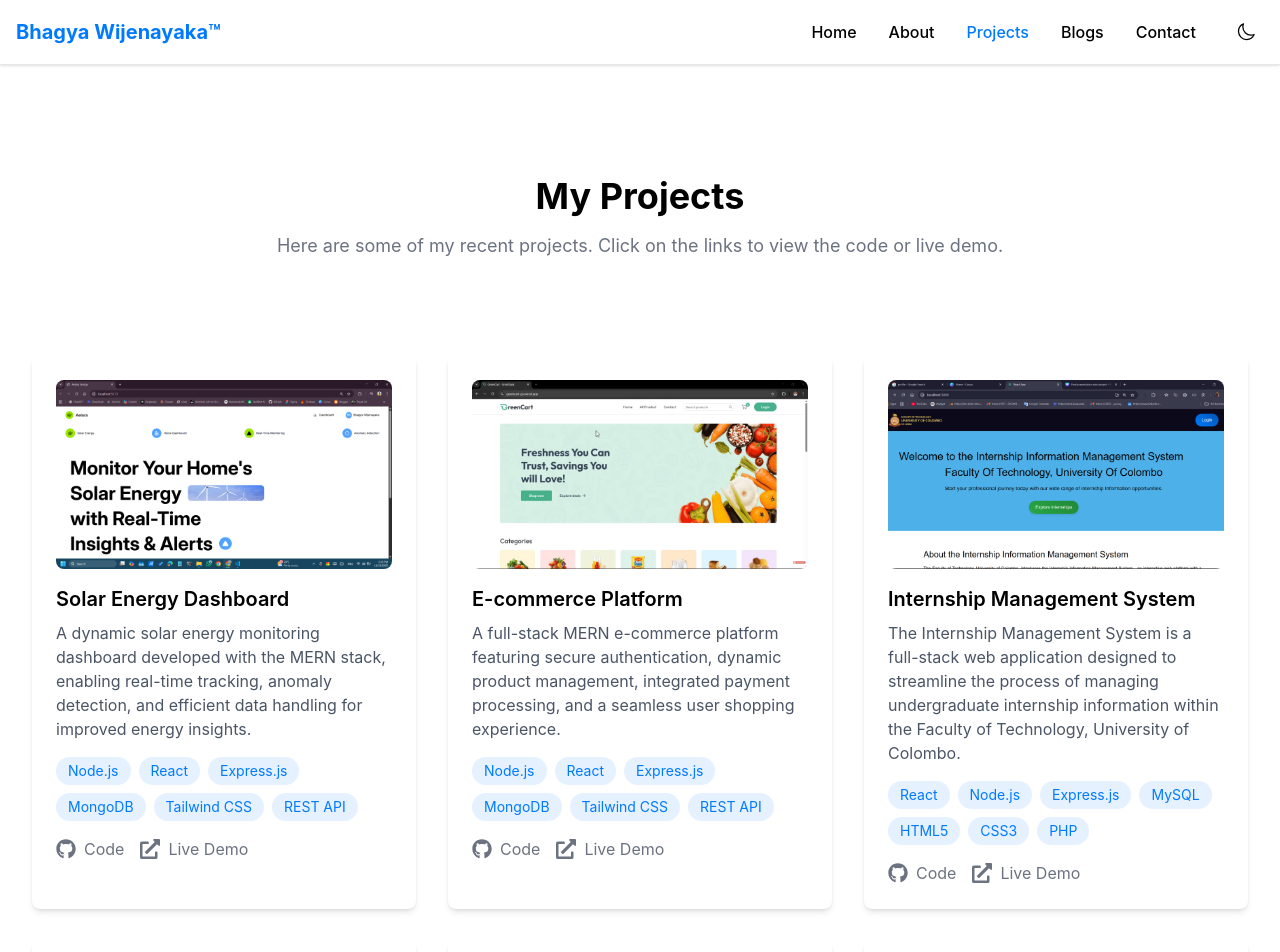
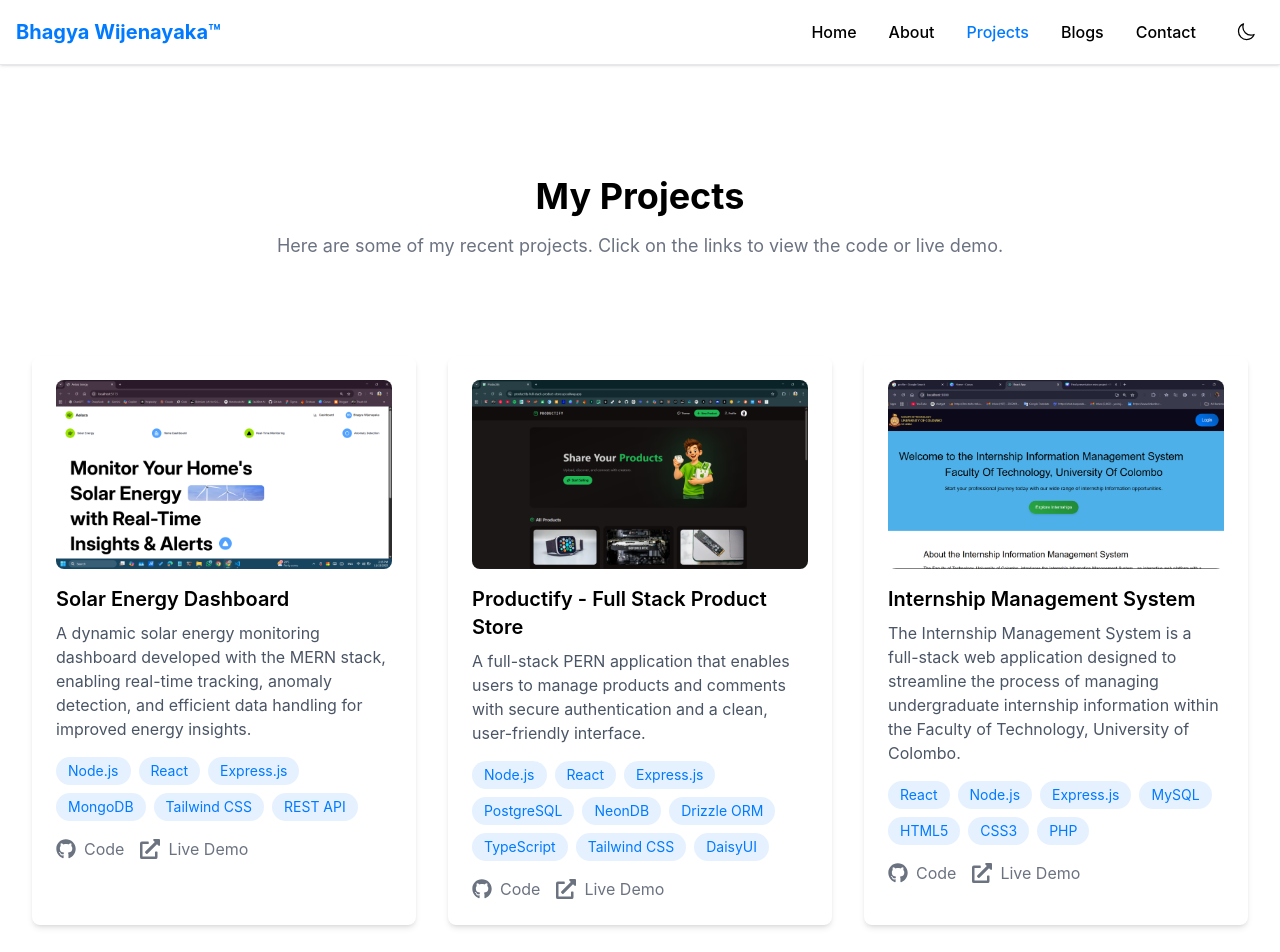
Before and after one commit to BhagyaSubhashini/My-Personal-Portfolio, a Next.js app: page /projects in a window 1280 px wide. Shown: the top 952 px of the page. Built offline with nearby package versions, Linux system fonts and the light colour scheme.

Commit message:
Updated Project

```diff
--- a/src/app/components/Hero.tsx
+++ b/src/app/components/Hero.tsx
@@ -50,7 +50,7 @@ const Hero = () => {
           transition={{ delay: 0.9 }}
           className="text-xl md:text-2xl text-gray-600 dark:text-gray-300 mb-8"
         >
-          Full-Stack Developer | MERN Stack | Open To Opportunities
+          Full-Stack Developer Intern | MERN,PERN Stack | Open To Opportunities
         </motion.p>
 
         {/* Social Icons with fadeInUp + hover scale */}
--- a/src/contents/project.ts
+++ b/src/contents/project.ts
@@ -11,12 +11,12 @@ export const projects: Project[] = [
         image: '/projects/Solar Energy Dashboard.png',
       },
       {
-        title: 'E-commerce Platform',
-        description: 'A full-stack MERN e-commerce platform featuring secure authentication, dynamic product management, integrated payment processing, and a seamless user shopping experience.',
-        technologies: ['Node.js', 'React', 'Express.js', 'MongoDB', 'Tailwind CSS', 'REST API'],
-        githubLink: '/',
-        demoLink: '/',
-        image: '/projects/Ecommerce platform.png',
+        title: 'Productify - Full Stack Product Store',
+        description: 'A full-stack PERN application that enables users to manage products and comments with secure authentication and a clean, user-friendly interface.',
+        technologies: ['Node.js', 'React', 'Express.js', 'PostgreSQL', 'NeonDB', 'Drizzle ORM', 'TypeScript', 'Tailwind CSS', 'DaisyUI'],
+        githubLink: 'https://github.com/BhagyaSubhashini/Productify---Full-Stack-Product-Store',
+        demoLink: 'https://productify-full-stack-product-store.up.railway.app/',
+        image: '/projects/Productify.png',
       },
       {
         title: 'Internship Management System',
```
Also changed, not shown: public/projects/Productify.png (added).
